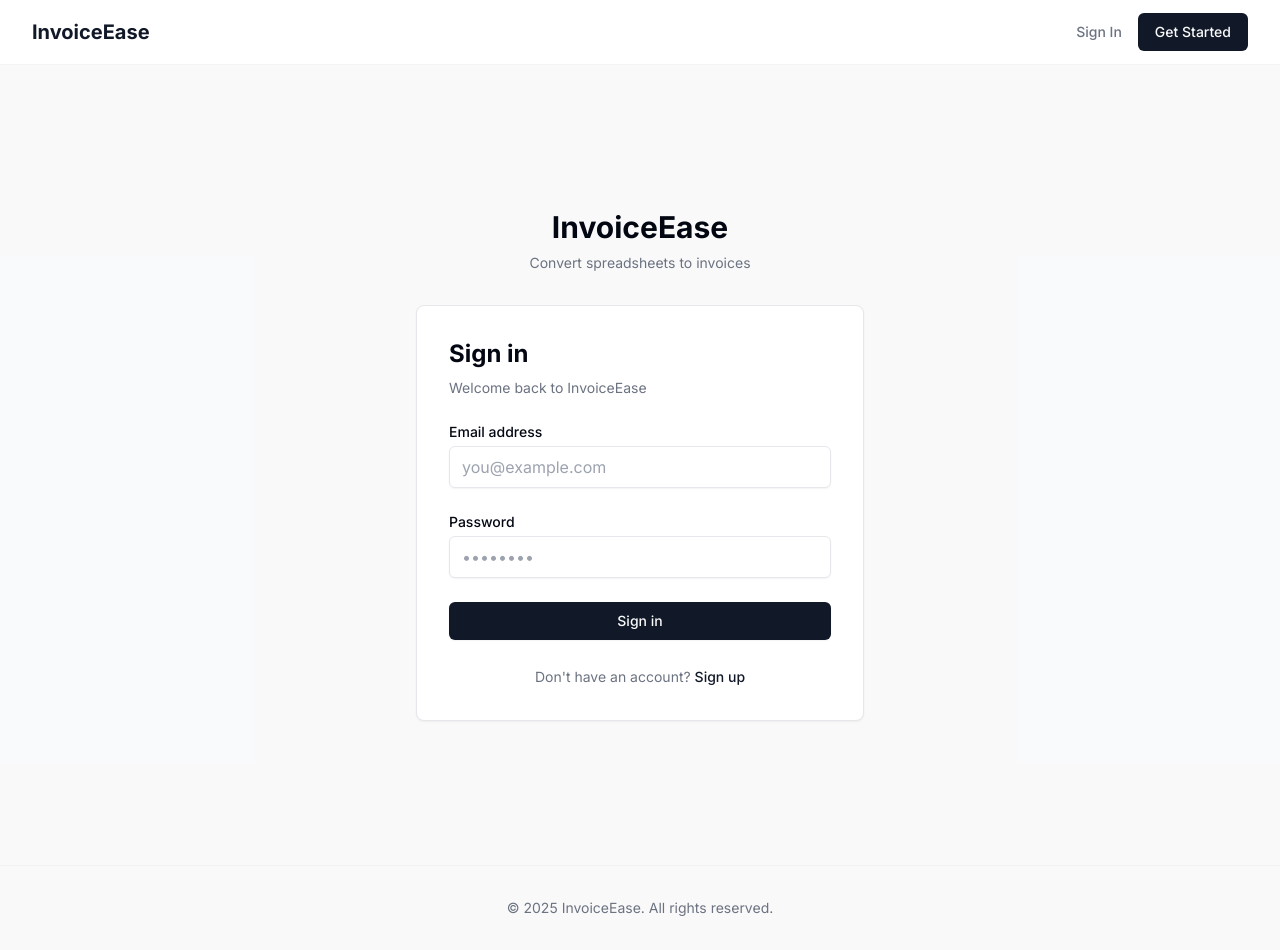
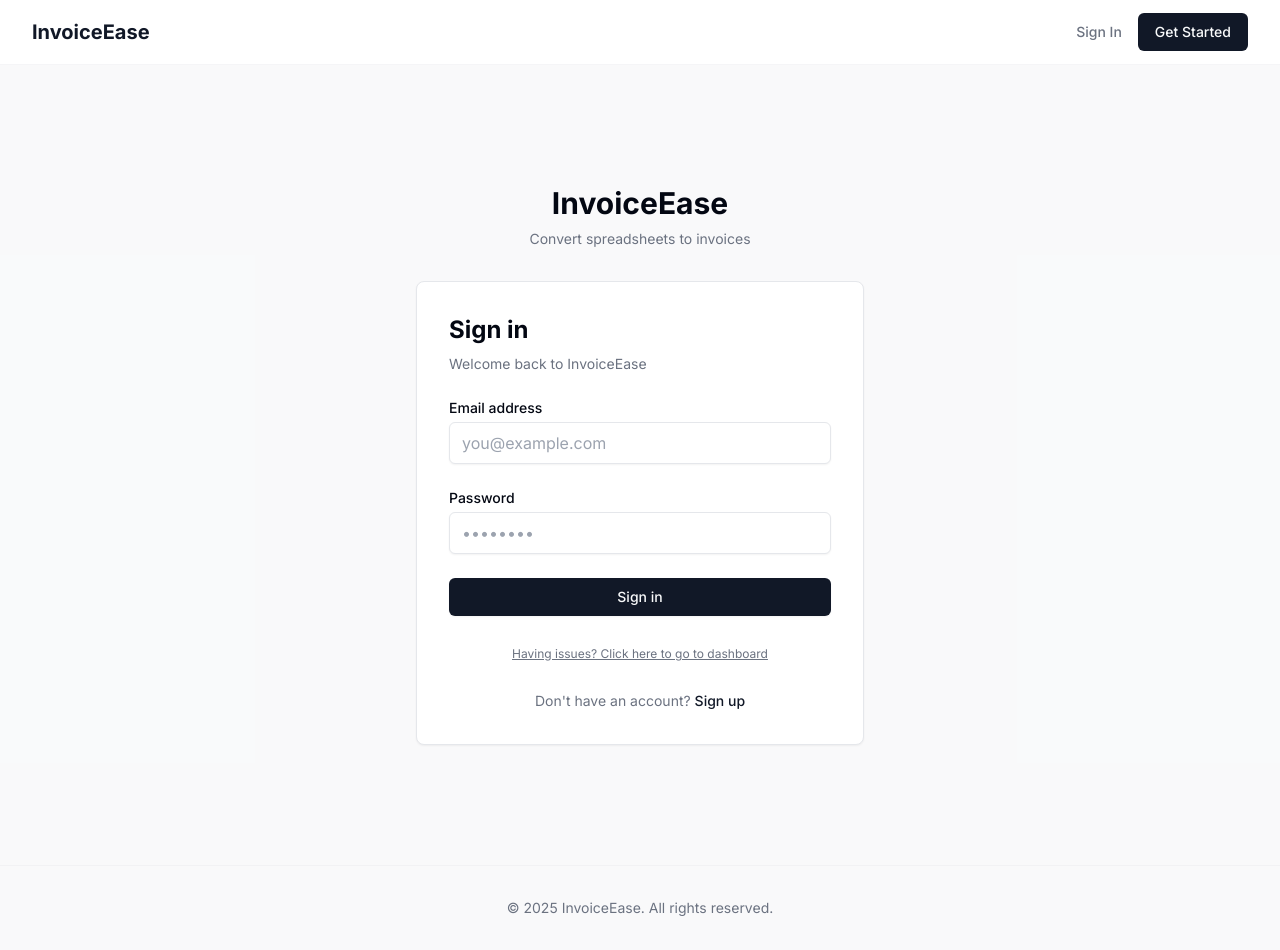
Before and after one commit to ParthPatelCa/InvoiceEase, a Next.js app: page /auth/login in a window 1280 px wide. Built offline with nearby package versions, Linux system fonts and the light colour scheme; no server answers.

Commit message:
🔧 Fix: Improve login redirect logic with debugging
- Add multiple redirect methods for better compatibility
- Add console logging to debug redirect issues
- Try Next.js router first, fallback to window.location
- Add manual redirect button for testing
- Better error handling for redirect failures

```diff
--- a/app/auth/login/page.tsx
+++ b/app/auth/login/page.tsx
@@ -36,23 +36,46 @@ function LoginForm() {
     }
 
     try {
+      console.log('Attempting to sign in...')
       const { error, data } = await supabase.auth.signInWithPassword({
         email,
         password,
       })
 
       if (error) {
+        console.error('Sign in error:', error)
         setMessage(error.message)
       } else if (data.user) {
+        console.log('Sign in successful, user:', data.user.email)
+
         // Get the redirect URL from search params, default to dashboard
         const redirectedFrom = searchParams.get('redirectedFrom')
         const redirectTo = redirectedFrom || '/dashboard'
 
-        // Use window.location for more reliable redirect in production
-        window.location.href = redirectTo
+        console.log('Redirecting to:', redirectTo)
+
+        // Try multiple redirect methods for better compatibility
+        try {
+          // Method 1: Use Next.js router first
+          router.push(redirectTo)
+
+          // Method 2: Fallback to window.location after a short delay
+          setTimeout(() => {
+            if (window.location.pathname.includes('/auth/login')) {
+              console.log('Router redirect failed, using window.location')
+              window.location.href = redirectTo
+            }
+          }, 1000)
+        } catch (redirectError) {
+          console.error('Redirect error:', redirectError)
+          // Method 3: Direct window.location as last resort
+          window.location.href = redirectTo
+        }
+      } else {
+        setMessage('Sign in succeeded but no user data received. Please try again.')
       }
     } catch (error) {
-      console.error('Sign in error:', error)
+      console.error('Sign in exception:', error)
       setMessage('An unexpected error occurred during sign in. Please try again.')
     } finally {
       setLoading(false)
@@ -135,6 +158,20 @@ function LoginForm() {
           {loading ? 'Signing in...' : 'Sign in'}
         </button>
 
+        {/* Debug: Manual redirect button if sign in seems stuck */}
+        <div className="text-center">
+          <button
+            type="button"
+            onClick={() => {
+              console.log('Manual redirect to dashboard')
+              window.location.href = '/dashboard'
+            }}
+            className="text-xs text-gray-500 hover:text-gray-700 underline"
+          >
+            Having issues? Click here to go to dashboard
+          </button>
+        </div>
+
         <div className="text-center">
           <span className="text-sm text-muted-foreground">
             Don&apos;t have an account?{' '}
```
